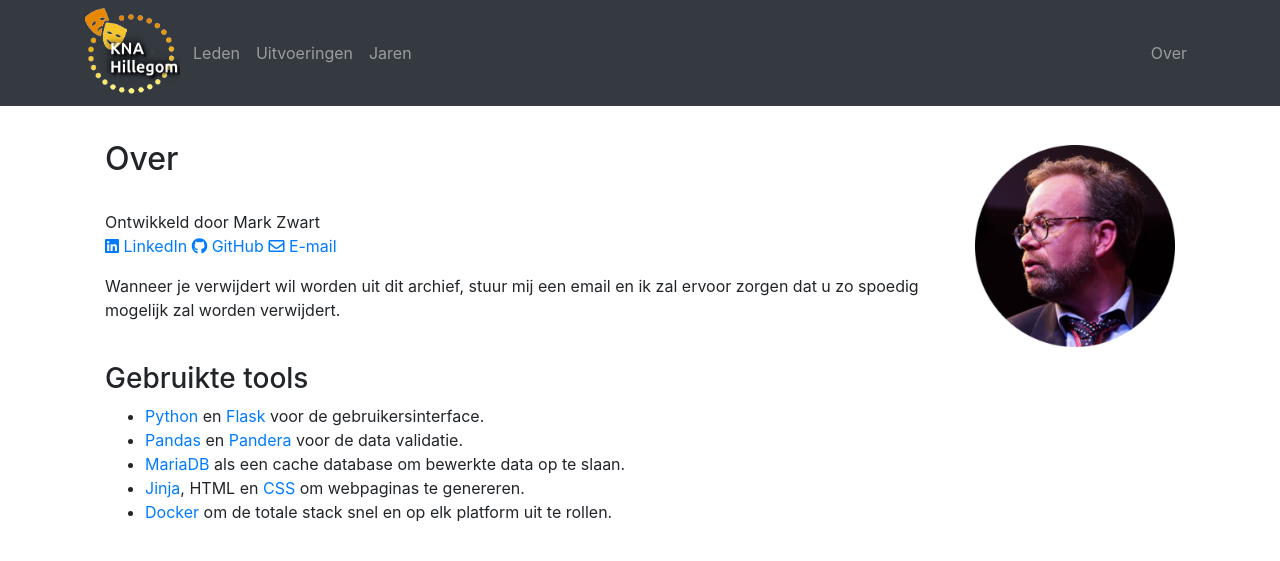
After one commit to mark-me/kna-history, a Flask app: page /about in a window 1280 px wide. The commit adds this page. Shown: the top 561 px of the page. Run offline with Flask 3, Linux system fonts and the light colour scheme; some libraries are stand-ins or nearby versions.

Commit message:
More development

```diff
--- a/app/app.py
+++ b/app/app.py
@@ -59,19 +59,32 @@ def lid_fotos(lid: str):
         con=engine,
     )
     df_fotos["jaar"] = df_fotos["jaar"].astype("Int64")
-    fotos = df_fotos.to_dict(orient="records")
-    fotos = [
-        dict(
-            foto,
-            path=encode(
-                os.path.join("/data/kna_resources/" + foto["folder"], foto["bestand"])
-            ),
-        )
-        for foto in fotos
-    ]
+    lst_fotos = []  # Initialize the result list
+    grouped_jaar = df_fotos.groupby("jaar")  # Group by 'jaar'
+    # Iterate over each jaar
+    for group_jaar, df_jaar in grouped_jaar:
+        lst_titel = []
+        # Group by 'titel' within each jaar
+        grouped_titel = df_jaar.groupby("titel")
+        # Iterate over each subgroup
+        for group_titel, df_titel in grouped_titel:
+            data_list = df_titel.to_dict("records")
+            data_list = [
+                dict(
+                    data,
+                    path=encode(
+                        os.path.join(
+                            f"/data/resources/{data['folder']}/thumbnails", data["bestand"]
+                        )
+                    ),
+                )
+                for data in data_list
+            ]
+            lst_titel.append({"uitvoering": group_titel, "fotos": data_list})
+        lst_fotos.append({"jaar": group_jaar, "uitvoering": lst_titel})
     lid = {"naam": lid}
     logger.info(f"Loggin")
-    return render_template("lid_fotos.html", lid=lid, fotos=fotos)
+    return render_template("lid_fotos.html", lid=lid, fotos=lst_fotos)
 
 
 @app.route("/lid_fotos/cdn/<path:filepath>")
@@ -80,6 +93,10 @@ def download_file(filepath):
     logger.info(f"Directory: {dir} - File: {filename}")
     return send_from_directory(dir, filename, as_attachment=False)
 
+@app.route("/about")
+def about():
+    """About page"""
+    return render_template('about.html', title='Over')
 
 if __name__ == "__main__":
     app.run(debug=True, port=88)
--- a/app/requirements.txt
+++ b/app/requirements.txt
@@ -13,6 +13,7 @@ numpy==2.0.0
 openpyxl==3.1.4
 packaging==24.1
 pandas==2.2.2
+pillow==10.3.0
 python-dateutil==2.9.0.post0
 python-dotenv==1.0.1
 pytz==2024.1
--- /dev/null
+++ b/app/templates/about.html
@@ -0,0 +1,30 @@
+{% extends "layout.html" %}
+{% block content %}
+<div style="display: flex; justify-content: space-between; align-items: top; padding: 20px;">
+    <div style="flex: 1;">
+        <h2>Over</h2>
+        <br>
+        <p>
+            Ontwikkeld door Mark Zwart<br>
+                <a href="https://www.linkedin.com/in/markzwart76" target="_blank"><i class="fab fa-linkedin"></i> LinkedIn </a>
+                <a href="https://github.com/mark-me" target="_blank"><i class="fab fa-github"></i> GitHub </a>
+                <a href="mailto:mark.zwart@pobox.com"><i class="far fa-envelope"></i> E-mail </a>
+        </p>
+        <p>
+            Wanneer je verwijdert wil worden uit dit archief, stuur mij een email en ik zal ervoor zorgen dat u zo spoedig mogelijk zal worden verwijdert.
+        </p>
+        <br>
+        <h3>Gebruikte tools</h3>
+        <ul>
+            <li><a href="https://www.python.org/" target="_blank">Python</a> en <a href="https://flask.palletsprojects.com/en/3.0.x/" target="_blank">Flask</a> voor de gebruikersinterface.</li>
+            <li><a href="https://pandas.pydata.org/" target="_blank">Pandas</a> en <a href="https://pandera.readthedocs.io/en/stable/index.html" target="_blank">Pandera</a> voor de data validatie.</li>
+            <li><a href="https://mariadb.org/" target="_blank">MariaDB</a> als een cache database om bewerkte data op te slaan.</li>
+            <li><a href="https://jinja.palletsprojects.com/en/3.1.x/" target="_blank">Jinja</a>, HTML en <a href="https://www.w3.org/Style/CSS/Overview.en.html" target="_blank"> CSS</a> om webpaginas te genereren.</li>
+            <li><a href="https://www.docker.com/" target="_blank">Docker</a> om de totale stack snel en op elk platform uit te rollen.</li>
+        </ul>
+    </div>
+    <div style="margin-left: auto; display: flex; flex-direction: column; align-items: flex-end;">
+        <img src="/static/images/me.png" alt="Afbeelding van Mark Zwart" style="max-width: 200px; margin-top: 5px;">
+    </div>
+</div>
+{% endblock content %}
--- a/app/templates/layout.html
+++ b/app/templates/layout.html
@@ -14,9 +14,6 @@
     <!-- Voeg de FontAwesome CSS-link toe -->
     <link rel="stylesheet" href="https://cdnjs.cloudflare.com/ajax/libs/font-awesome/5.15.2/css/all.min.css">
 
-    <!-- Vergroten thumbnails -->
-    <script type="text/javascript" src="static/script.js"></script>
-
     <!-- Favicon -->
     <link rel="icon" type="image/png" href="{{ url_for('static', filename='images/favicon.png') }}">
 
@@ -28,7 +25,7 @@
 </head>
 <body>
     <header class="site-header">
-     <nav class="navbar navbar-expand-md navbar-dark bg-steel fixed-top">
+    <nav class="navbar navbar-expand-lg navbar-dark bg-dark fixed-top">
         <div class="container">
           <a href="/"><img src="/static/images/kna-logo.png" style="float: left; padding: 0px 5px 0px 0px;" width="100" heigh="100"></a>
           <button class="navbar-toggler" type="button" data-toggle="collapse" data-target="#navbarToggle" aria-controls="navbarToggle" aria-expanded="false" aria-label="Toggle navigation">
@@ -36,20 +33,19 @@
           </button>
           <div class="collapse navbar-collapse" id="navbarToggle">
             <div class="navbar-nav mr-auto">
-              <a class="nav-item nav-link" href="/file_upload">Data aanlevern</a>
-              <a class="nav-item nav-link" href="/create_reports">Rapport maken</a>
-              <a class="nav-item nav-link" href="/view_reports">Rapport inzien</a>
+              <a class="nav-item nav-link" href="/leden">Leden</a>
+              <a class="nav-item nav-link" href="/uitvoeringen">Uitvoeringen</a>
+              <a class="nav-item nav-link" href="/jaren">Jaren</a>
             </div>
             <!-- Navbar Right Side -->
             <div class="navbar-nav">
-              <a class="nav-item nav-link" href="/rq" target="_blank">Monitoring</a>
               <a class="nav-item nav-link" href="/about">Over</a>
             </div>
           </div>
         </div>
       </nav>
     </header>
-    <main role="main" class="container" style="margin-top: 100px;">
+    <main role="main" class="container" style="margin-top: 120px;">
       <div class="row">
         <div class="col-md-12">
           {% with messages = get_flashed_messages(with_categories=true) %}
```
Also changed, not shown: app/templates/lid_fotos.html (+29 -9 lines), app/test.py (added, +46 -0 lines), data_loader/load_data.py (+16 -4 lines), app/static/images/kna-logo.png, app/static/images/me.png (added), 1 other file.
